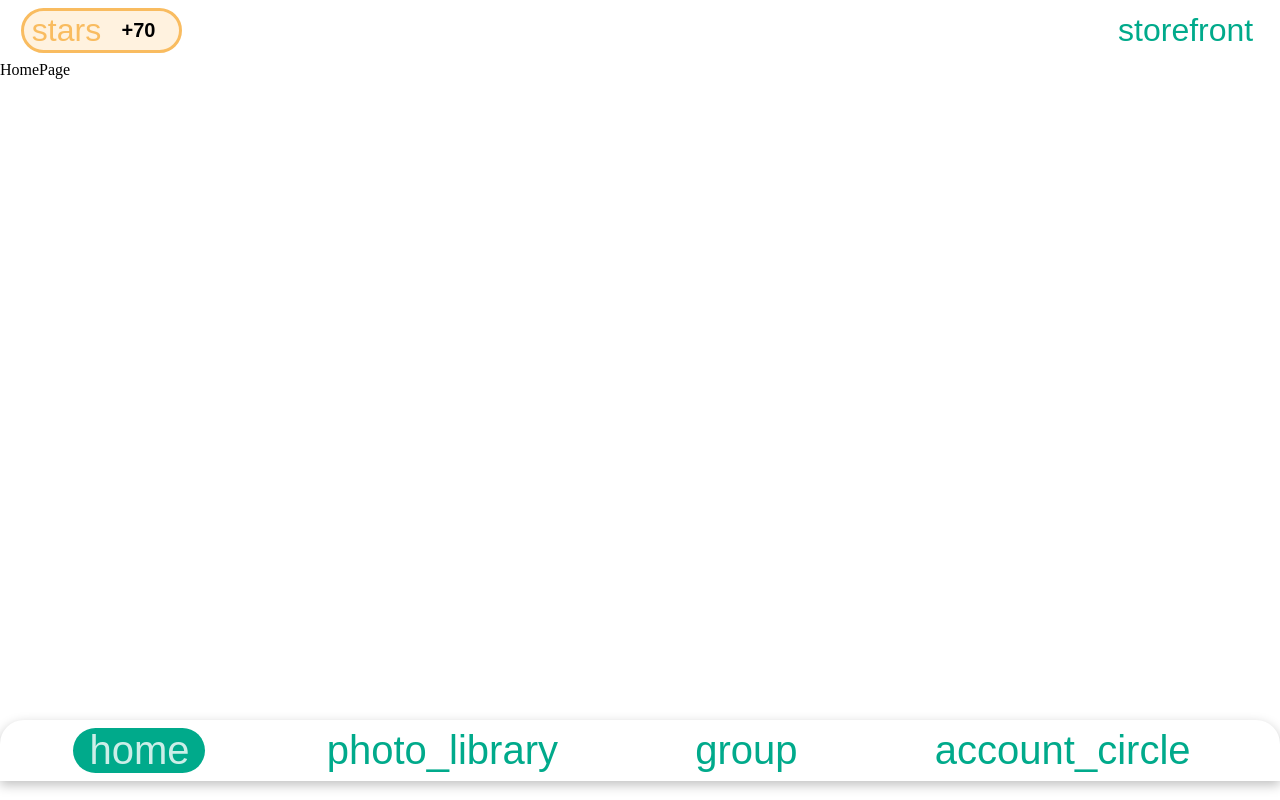
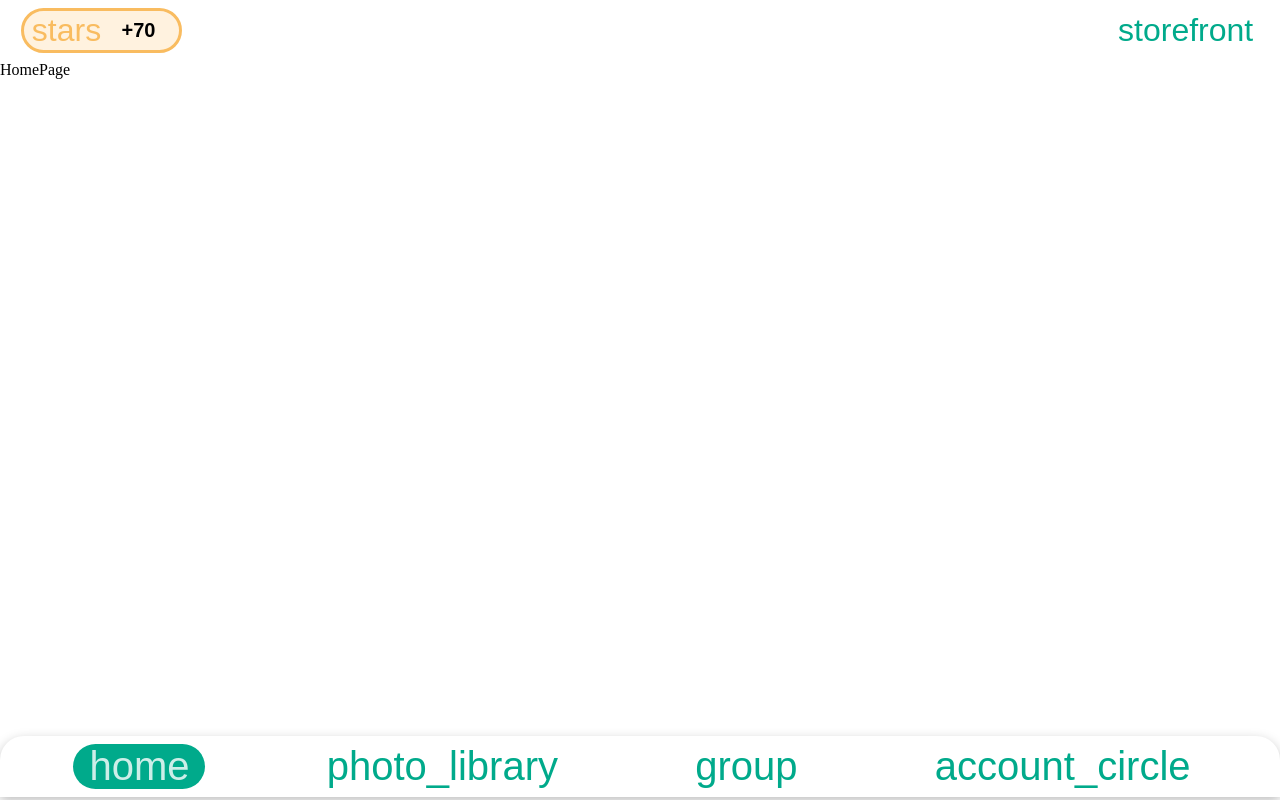
Before and after one commit to goormthon-Univ/2024_BEOTKKOTTHON_TEAM_25_FE, a React (Vite) app: page /home in a window 1280 px wide. Built offline with nearby package versions, Linux system fonts and the light colour scheme; a web font is replaced by a local one.

Commit message:
feat: modify footer height

```diff
--- a/src/components/common/layout/Footer.jsx
+++ b/src/components/common/layout/Footer.jsx
@@ -6,7 +6,7 @@ const FooterPosition = styled.div`
   bottom: 0;
   left: 0;
   width: 100%;
-  height: 5rem;
+  height: 4rem;
 `;
 
 const FooterContainer = styled.div`
```
